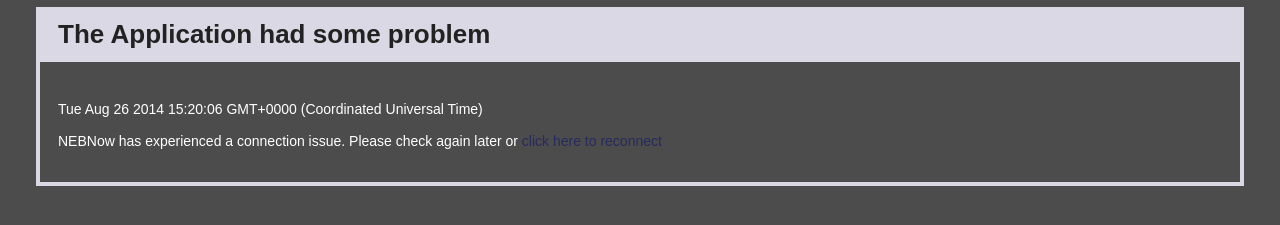
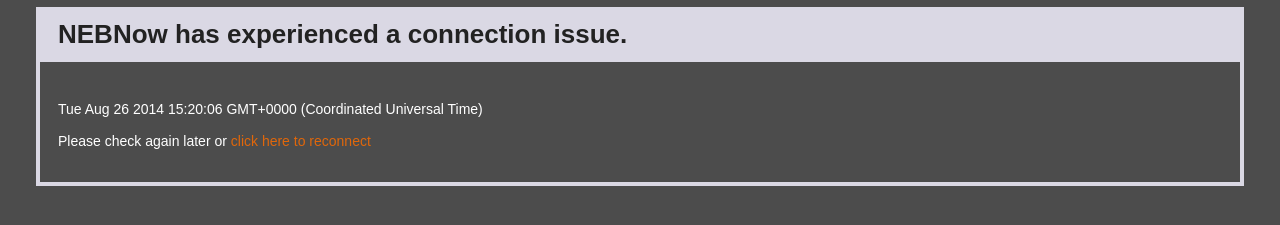
Before and after one commit to levent/ionia-corporation.github.io, a plain HTML site: page index.html in a window 1280 px wide. Shown: the part 339-564 px from the top of the page. Drawn offline with nearby package versions, Linux system fonts and the light colour scheme.

Commit message:
Update messages and colors.

```diff
--- a/index.html
+++ b/index.html
@@ -36,7 +36,7 @@
       color: white;
     }
     a {
-      color: #262B5D;
+      color: #E0670B;
       text-decoration: none;
     }
     img {
@@ -47,10 +47,10 @@
 <body>
     <div class="section">
       <img alt="New England Biolabs: Reagents for the Life Sciences Industry" src="https://www.neb.com/~/media/NebUs/Navigation/logo-NEB.png">
-      <h1>The Application had some problem</h1>
+      <h1>NEBNow has experienced a connection issue.</h1>
       <div class="article">
         <p class="timestamp"> </p>
-        <p>NEBNow has experienced a connection issue.  Please check again later or  <a href = 'https://qa-mqtt.herokuapp.com/'>click here to reconnect</a></p>
+        <p>Please check again later or  <a href = 'https://qa-mqtt.herokuapp.com/'>click here to reconnect</a></p>
       </div>
     </div>
 </body>
```
